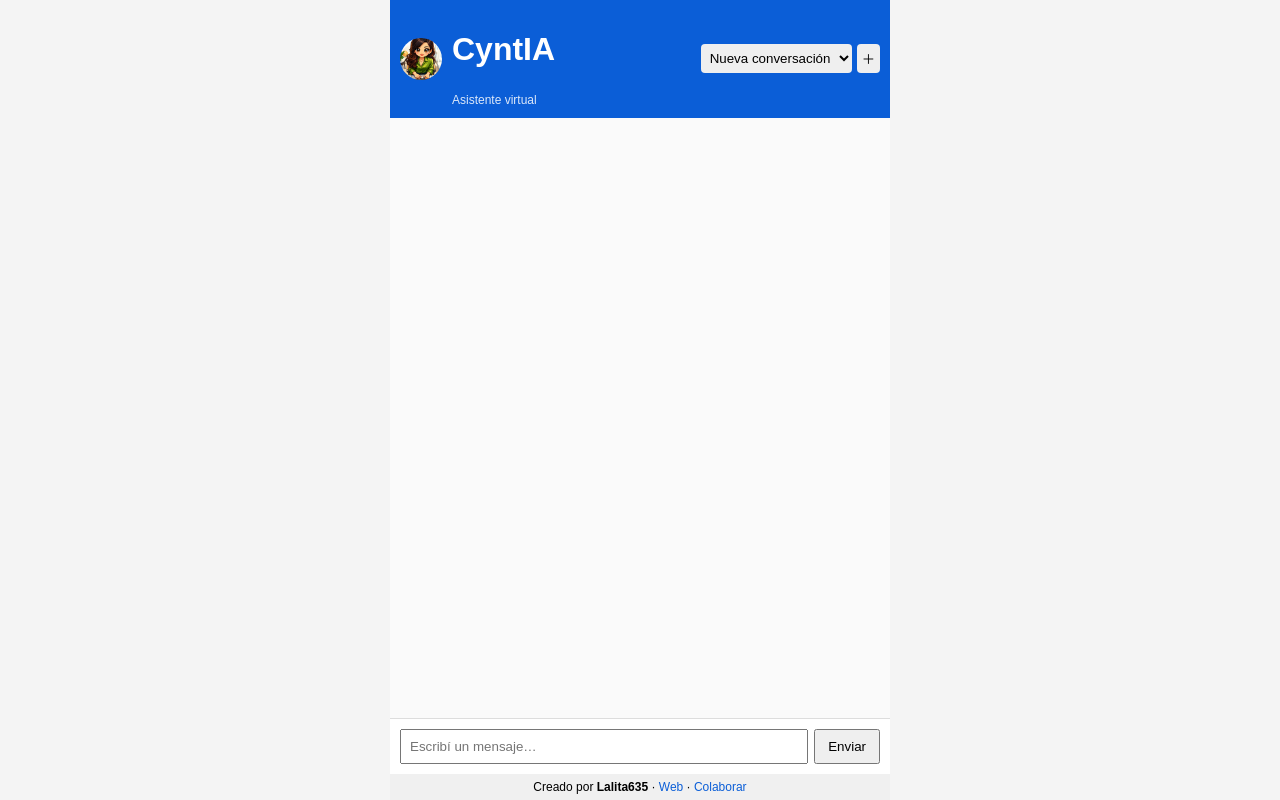
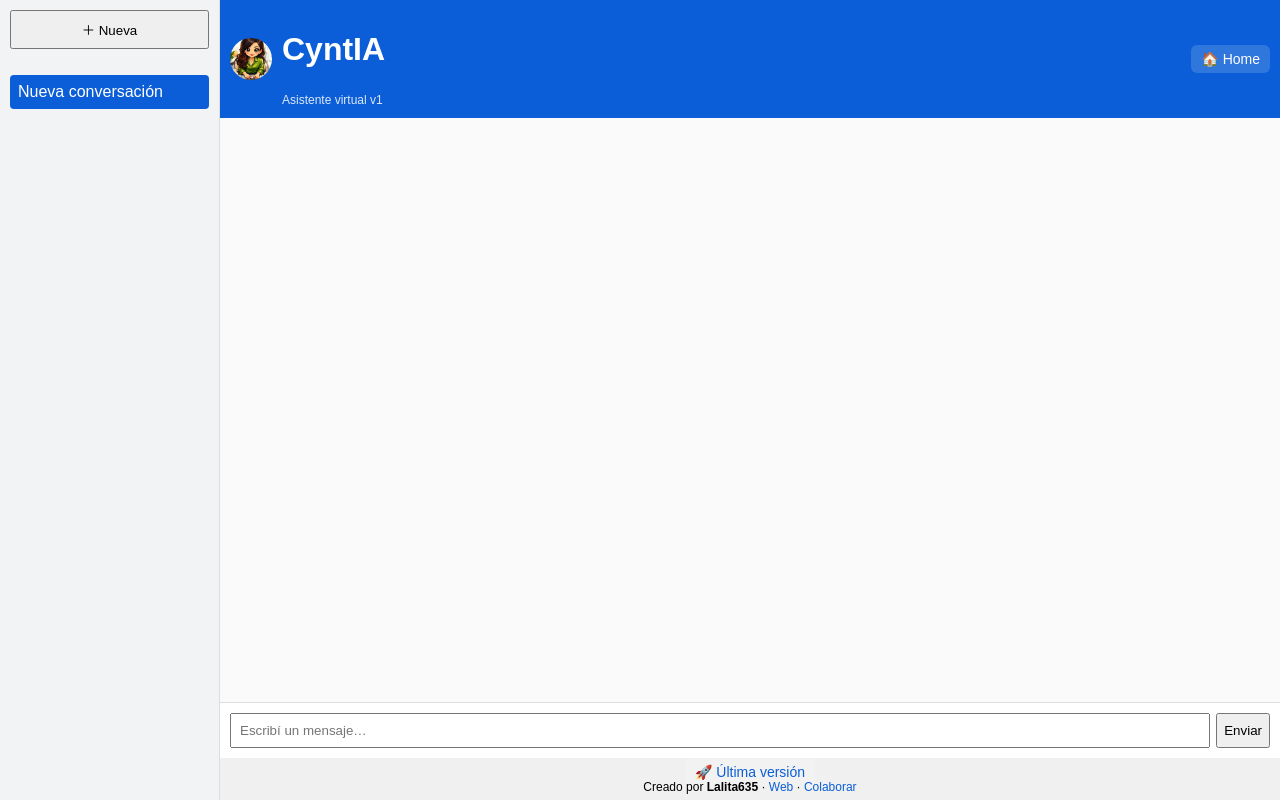
Before and after one commit to Agente-Cyntia/cyntia, a plain HTML site: page latest/index.html in a window 1280 px wide. Drawn offline with Linux system fonts and the light colour scheme.

Commit message:
Mejora de UX

```diff
--- a/latest/app.js
+++ b/latest/app.js
@@ -3,7 +3,7 @@ const webhookUrl = "https://n8n-free-fzir.onrender.com/webhook/webchat-ai";
 const messagesDiv = document.getElementById("messages");
 const form = document.getElementById("form");
 const input = document.getElementById("input");
-const select = document.getElementById("conversationSelect");
+const list = document.getElementById("conversationList");
 const newBtn = document.getElementById("newConversationBtn");
 
 let state = JSON.parse(localStorage.getItem("cyntia-chat")) || {
@@ -15,6 +15,7 @@ function saveState() {
   localStorage.setItem("cyntia-chat", JSON.stringify(state));
 }
 
+/* CONVERSATIONS */
 function createConversation() {
   const id = "conv-" + Date.now();
   state.conversations[id] = {
@@ -28,16 +29,24 @@ function createConversation() {
 }
 
 function renderConversations() {
-  select.innerHTML = "";
+  list.innerHTML = "";
   Object.entries(state.conversations).forEach(([id, conv]) => {
-    const opt = document.createElement("option");
-    opt.value = id;
-    opt.textContent = conv.title;
-    if (id === state.active) opt.selected = true;
-    select.appendChild(opt);
+    const li = document.createElement("li");
+    li.textContent = conv.title;
+    if (id === state.active) li.classList.add("active");
+
+    li.onclick = () => {
+      state.active = id;
+      saveState();
+      renderConversations();
+      renderMessages();
+    };
+
+    list.appendChild(li);
   });
 }
 
+/* MESSAGES */
 function renderMessages() {
   messagesDiv.innerHTML = "";
   const conv = state.conversations[state.active];
@@ -65,6 +74,7 @@ function addBotMessage(text) {
   img.src = "assets/avatar.png";
 
   const span = document.createElement("span");
+
   div.appendChild(img);
   div.appendChild(span);
   messagesDiv.appendChild(div);
@@ -78,42 +88,51 @@ function addBotMessage(text) {
   }, 20);
 }
 
+/* SEND */
 form.addEventListener("submit", async e => {
   e.preventDefault();
   const text = input.value.trim();
   if (!text) return;
 
   const conv = state.conversations[state.active];
+
   addMessage(text, "user");
   conv.memory.push({ role: "user", content: text });
   input.value = "";
+
+  if (conv.memory.length === 1) {
+    conv.title = text.slice(0, 30);
+    renderConversations();
+  }
 
   const res = await fetch(webhookUrl, {
     method: "POST",
     headers: { "Content-Type": "application/json" },
     body: JSON.stringify({
       message: text,
-      memory: conv.memory
+      memory: conv.memory.slice(-6)
     })
   });
 
   const data = await res.json();
-  conv.memory = data.memory || conv.memory;
-  addBotMessage(data.reply || "Sin respuesta.");
+
+  if (data.reply) {
+    conv.memory.push({ role: "assistant", content: data.reply });
+    addBotMessage(data.reply);
+  } else {
+    addBotMessage("No se recibió respuesta del agente.");
+  }
+
   saveState();
 });
 
-select.addEventListener("change", () => {
-  state.active = select.value;
-  saveState();
-  renderMessages();
-});
-
-newBtn.addEventListener("click", createConversation);
-
 /* INIT */
-if (!state.active) createConversation();
-else {
+if (!state.conversations || Object.keys(state.conversations).length === 0) {
+  createConversation();
+} else {
+  state.active ||= Object.keys(state.conversations)[0];
   renderConversations();
   renderMessages();
 }
+
+newBtn.addEventListener("click", createConversation);
--- a/latest/index.html
+++ b/latest/index.html
@@ -2,46 +2,57 @@
 <html lang="es">
 <head>
   <meta charset="UTF-8" />
-  <title>CyntIA – Chat</title>
+  <title>CyntIA V1</title>
   <meta name="viewport" content="width=device-width, initial-scale=1" />
   <link rel="stylesheet" href="style.css" />
 </head>
 <body>
 
-<div class="chat-container">
 
-  <!-- HEADER -->
+
+<div class="layout">
+
+  <!-- SIDEBAR -->
+  <aside class="sidebar">
+    <button id="newConversationBtn">＋ Nueva</button>
+    <ul id="conversationList"></ul>
+  </aside>
+
+  <!-- CHAT -->
+  <main class="chat-container">
+
     <header class="chat-header">
   <div class="header-left">
-      <img src="assets/avatar.png" alt="CyntIA" class="avatar">
+    <img src="assets/avatar.png" class="avatar" alt="CyntIA">
     <div>
       <h1>CyntIA</h1>
-        <span class="subtitle">Asistente virtual</span>
+      <span class="subtitle">Asistente virtual v1</span>
     </div>
   </div>
 
   <div class="header-right">
-      <select id="conversationSelect"></select>
-      <button id="newConversationBtn">＋</button>
+    <a href="../" class="home-link" title="Volver al inicio">
+      🏠 Home
+    </a>
   </div>
 </header>
 
-  <!-- MESSAGES -->
     <div id="messages"></div>
 
-  <!-- INPUT -->
     <form id="form" class="chat-input">
       <input id="input" placeholder="Escribí un mensaje…" autocomplete="off" />
       <button type="submit">Enviar</button>
     </form>
 
-  <!-- FOOTER -->
     <footer class="chat-footer">
+      <a href="../latest/" class="home-link">🚀 Última versión</a>
+      <br>
       Creado por <strong>Lalita635</strong> ·
       <a href="http://bit.ly/45BE8TF" target="_blank">Web</a> ·
       <a href="http://bit.ly/4fS0yUa" target="_blank">Colaborar</a>
     </footer>
 
+  </main>
 </div>
 
 <script src="app.js"></script>
--- a/latest/style.css
+++ b/latest/style.css
@@ -4,33 +4,85 @@
 
 body {
   margin: 0;
+  font-family: Arial, sans-serif;
   background: #f4f4f4;
-  font-family: Arial, sans-serif;
 }
 
-.chat-container {
-  max-width: 500px;
+.layout {
+  display: flex;
   height: 100vh;
-  margin: auto;
-  background: white;
-  display: flex;
-  flex-direction: column;
 }
 
-/* HEADER */
-.chat-header {
-  display: flex;
-  justify-content: space-between;
-  align-items: center;
+/* BOTON HOME*/
+.home-link {
+  font-size: 14px;
+  text-decoration: none;
+  color: white;
+  padding: 6px 10px;
+  border-radius: 6px;
+  background: rgba(255, 255, 255, 0.15);
+  white-space: nowrap;
+}
+
+.home-link:hover {
+  background: rgba(255, 255, 255, 0.25);
+}
+
+
+
+/* SIDEBAR */
+.sidebar {
+  width: 220px;
+  background: #f1f3f5;
+  border-right: 1px solid #ddd;
   padding: 10px;
+  overflow-y: auto;
+}
+
+.sidebar button {
+  width: 100%;
+  padding: 8px;
+  margin-bottom: 10px;
+}
+
+.sidebar ul {
+  list-style: none;
+  padding: 0;
+}
+
+.sidebar li {
+  padding: 8px;
+  border-radius: 4px;
+  cursor: pointer;
+}
+
+.sidebar li.active {
   background: #0b5ed7;
   color: white;
 }
 
+/* CHAT */
+.chat-container {
+  flex: 1;
+  display: flex;
+  flex-direction: column;
+  background: white;
+}
+
+.chat-header {
+  padding: 10px;
+  background: #0b5ed7;
+  color: white;
+  display: flex;
+  justify-content: space-between;
+  align-items: center;
+}
+
+
 .header-left {
   display: flex;
+  align-items: center;
   gap: 10px;
-  align-items: center;
 }
 
 .avatar {
@@ -44,19 +96,6 @@ body {
   opacity: 0.85;
 }
 
-.header-right {
-  display: flex;
-  gap: 5px;
-}
-
-.header-right select,
-.header-right button {
-  padding: 5px;
-  border-radius: 4px;
-  border: none;
-}
-
-/* MESSAGES */
 #messages {
   flex: 1;
   padding: 10px;
@@ -92,8 +131,8 @@ body {
 /* INPUT */
 .chat-input {
   display: flex;
+  gap: 6px;
   padding: 10px;
-  gap: 6px;
   border-top: 1px solid #ddd;
 }
 
@@ -102,14 +141,9 @@ body {
   padding: 8px;
 }
 
-.chat-input button {
-  padding: 8px 12px;
-}
-
-/* FOOTER */
 .chat-footer {
+  font-size: 12px;
   text-align: center;
-  font-size: 12px;
   padding: 6px;
   background: #f0f0f0;
 }
@@ -118,3 +152,23 @@ body {
   color: #0b5ed7;
   text-decoration: none;
 }
+
+/* RESPONSIVE */
+@media (max-width: 768px) {
+    .home-link {
+    font-size: 18px;
+    padding: 6px;
+  }
+
+  .home-link::after {
+    content: "";
+  }
+
+  .sidebar {
+    width: 90px;
+  }
+
+  .sidebar li {
+    font-size: 12px;
+  }
+}
--- a/v1/style.css
+++ b/v1/style.css
@@ -12,6 +12,23 @@ body {
   display: flex;
   height: 100vh;
 }
+
+/* BOTON HOME*/
+.home-link {
+  font-size: 14px;
+  text-decoration: none;
+  color: white;
+  padding: 6px 10px;
+  border-radius: 6px;
+  background: rgba(255, 255, 255, 0.15);
+  white-space: nowrap;
+}
+
+.home-link:hover {
+  background: rgba(255, 255, 255, 0.25);
+}
+
+
 
 /* SIDEBAR */
 .sidebar {
@@ -56,7 +73,11 @@ body {
   padding: 10px;
   background: #0b5ed7;
   color: white;
+  display: flex;
+  justify-content: space-between;
+  align-items: center;
 }
+
 
 .header-left {
   display: flex;
@@ -134,6 +155,15 @@ body {
 
 /* RESPONSIVE */
 @media (max-width: 768px) {
+    .home-link {
+    font-size: 18px;
+    padding: 6px;
+  }
+
+  .home-link::after {
+    content: "";
+  }
+
   .sidebar {
     width: 90px;
   }
```
Also changed, not shown: v1/index.html (+12 -2 lines). Lines whose indentation alone changed are shown as unchanged.
